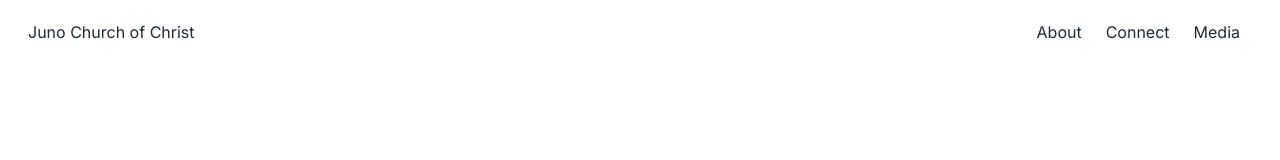
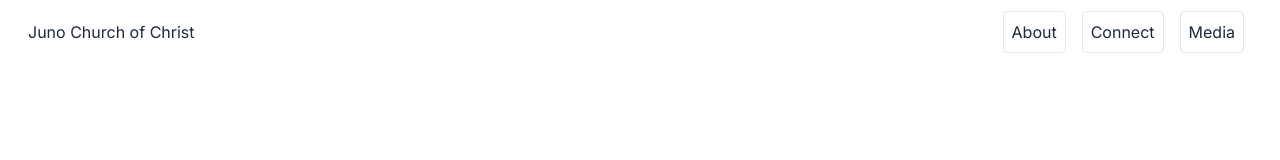
Before and after one commit to JunoChurchofChrist/JunoWebsite, a Next.js app: page /about in a window 1280 px wide. Shown: the top 160 px of the page. Built offline with nearby package versions, Linux system fonts and the light colour scheme.

Commit message:
Update to Navbar Styles

```diff
--- a/app/NavBar.tsx
+++ b/app/NavBar.tsx
@@ -8,13 +8,13 @@ const NavBar = () => {
         Juno Church of Christ
       </Link>
       <div className="navbar-end mr-5">
-        <Link className="p-3" href="/about">
+        <Link className="mx-2 p-2 border rounded" href="/about">
           About
         </Link>
-        <Link className="p-3" href="/connect">
+        <Link className="mx-2 p-2 border rounded" href="/connect">
           Connect
         </Link>
-        <Link className="p-3" href="/media">
+        <Link className="mx-2 p-2 border rounded" href="/media">
           Media
         </Link>
       </div>
```
